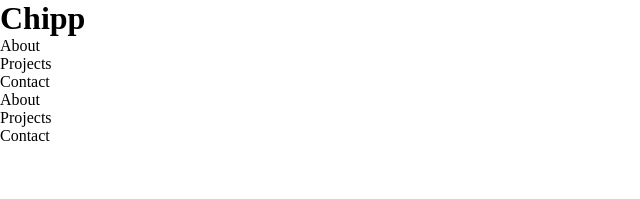
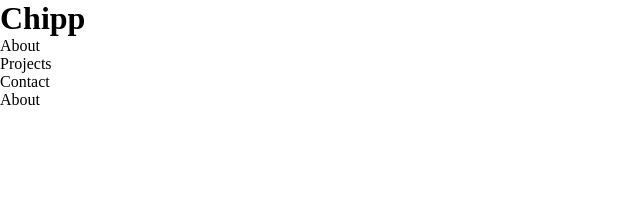
Before and after one commit to chippest/chippest.github.io, a React (Vite) app: page / in a window 1280 px wide. Shown: the top 199 px of the page, without its empty margins (0-640 px from the left). Built offline with nearby package versions, Linux system fonts and the light colour scheme.

Commit message:
added simple button navigation

```diff
--- a/src/App.jsx
+++ b/src/App.jsx
@@ -1,27 +1,30 @@
+import React, { useState } from "react";
 import { Projects } from "./Pages/Projects";
 import { Contact } from "./pages/Contact";
 import { About } from "./pages/About";
 
 function App() {
-  const pages = [
-    { name: "About" },
-    { name: "Projects" },
-    { name: "Contact" },
-    { name: "" },
-  ];
+  const [selectedPage, setSelectedPage] = useState("About");
+
   return (
     <div className="app">
       <h1>Chipp</h1>
       <div className="container">
         <div className="pageNav">
-          <div className="button">About</div>
-          <div className="button">Projects</div>
-          <div className="button">Contact</div>
+          <div className="button" onClick={() => setSelectedPage("About")}>
+            About
+          </div>
+          <div className="button" onClick={() => setSelectedPage("Projects")}>
+            Projects
+          </div>
+          <div className="button" onClick={() => setSelectedPage("Contact")}>
+            Contact
+          </div>
         </div>
         <div className="page">
-          <About />
-          <Projects />
-          <Contact />
+          {selectedPage === "About" && <About />}
+          {selectedPage === "Projects" && <Projects />}
+          {selectedPage === "Contact" && <Contact />}
         </div>
       </div>
     </div>
```
